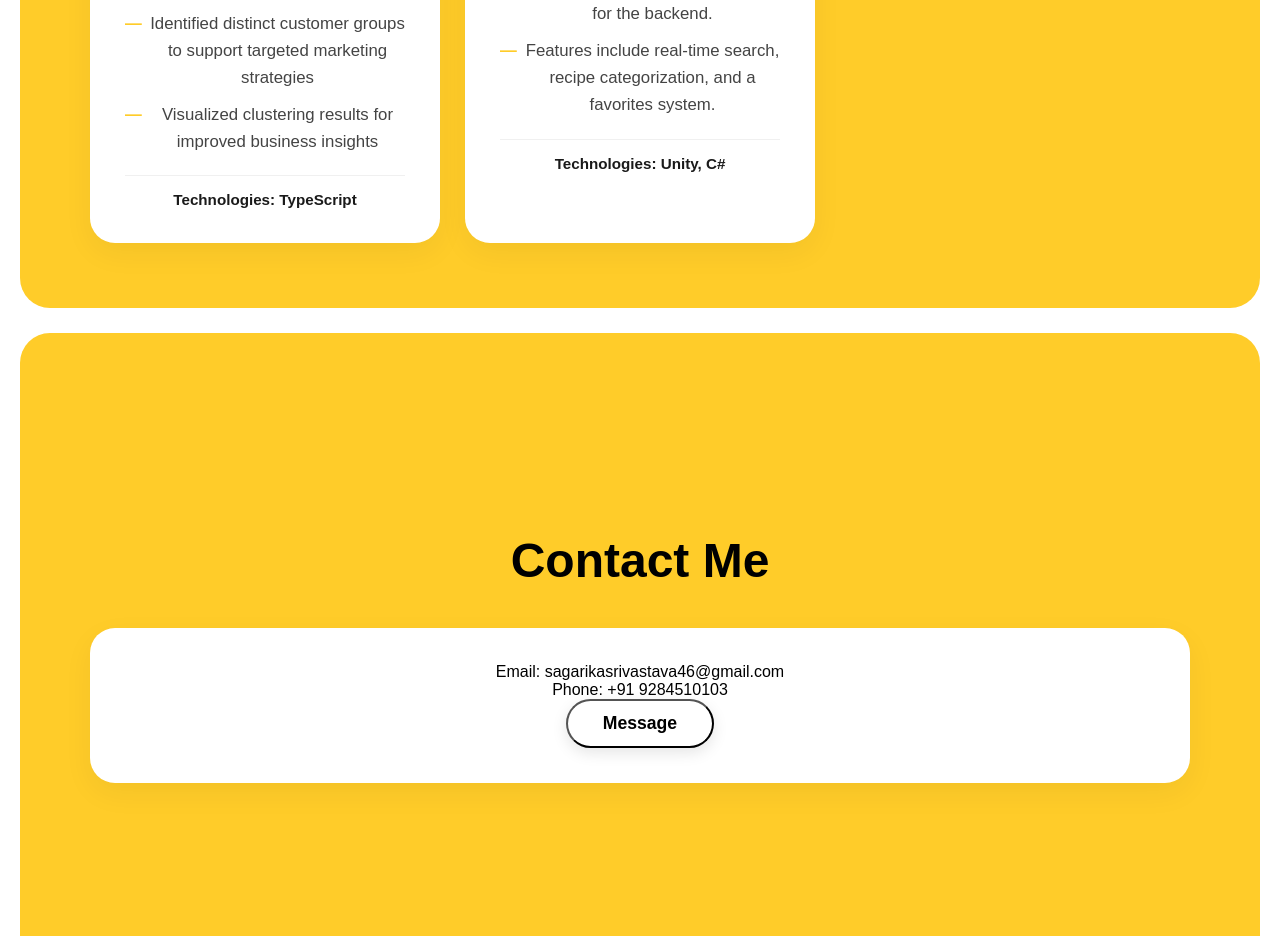
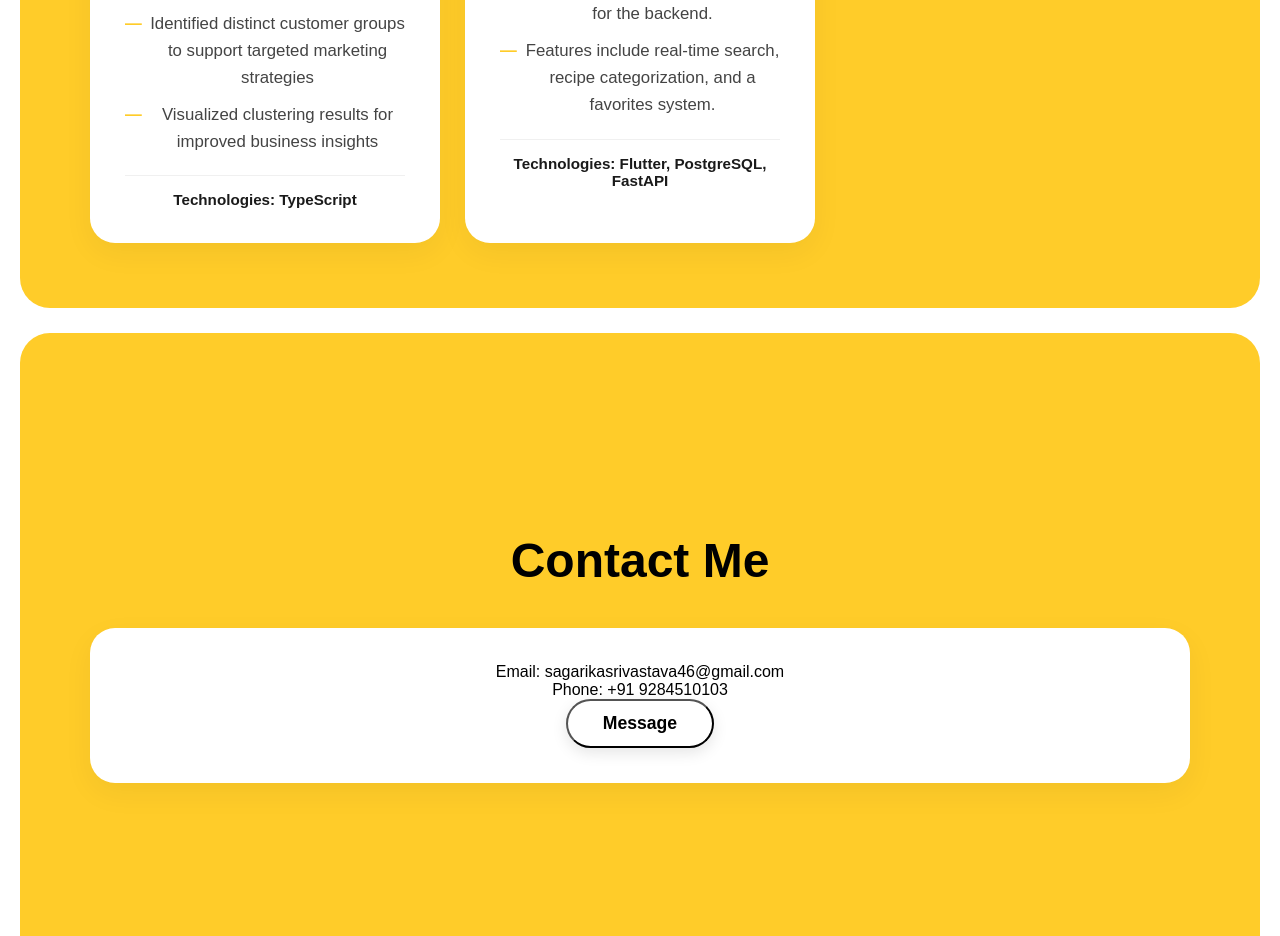
Before and after one commit to issrivastava/portfolio-gemini-version, a React (Create React App) app: page / in a window 1280 px wide. Shown: the part 3840-4776 px from the top of the page. Built offline with nearby package versions, Linux system fonts and the light colour scheme; a web font is replaced by a local one.

Commit message:
Update RepFin project and refine theme interactivity

```diff
--- a/src/App.js
+++ b/src/App.js
@@ -210,7 +210,7 @@ function App() {
     <li>A cross-platform mobile application built with Flutter for the UI and FastAPI with PostgreSQL for the backend.</li>
     <li>Features include real-time search, recipe categorization, and a favorites system.</li>
     </ul>
-    <p className="tech-text">Technologies: Unity, C# </p>
+    <p className="tech-text">Technologies: Flutter, PostgreSQL, FastAPI </p>
   </div>
 
 </div>
```
